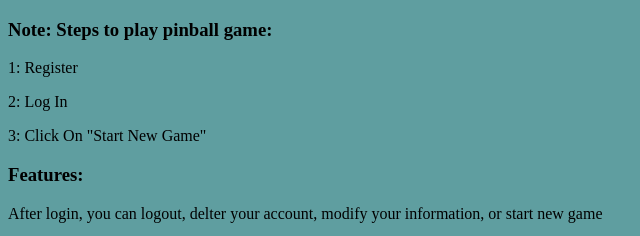
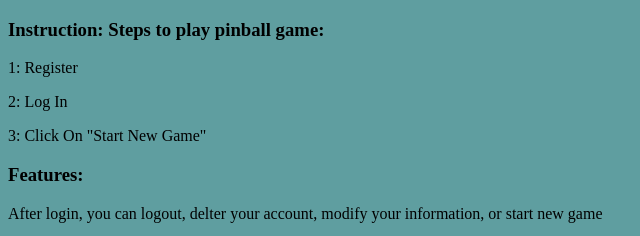
Before and after one commit to jdmar3-comp426/a99-cpyswe, a website: page index.html in a window 1280 px wide. Shown: the top 236 px of the page, 0-640 px from the left. Drawn offline with Linux system fonts and the light colour scheme.

Commit message:
interface instruction

```diff
--- a/index.html
+++ b/index.html
@@ -41,7 +41,7 @@
 
 
 
-<h3 id="register">Note: Steps to play pinball game:</h3>
+<h3 id="register">Instruction: Steps to play pinball game:</h3>
 <p>1: Register</p>
 <p>2: Log In</p>
 <p>3: Click On "Start New Game"</p>
```
